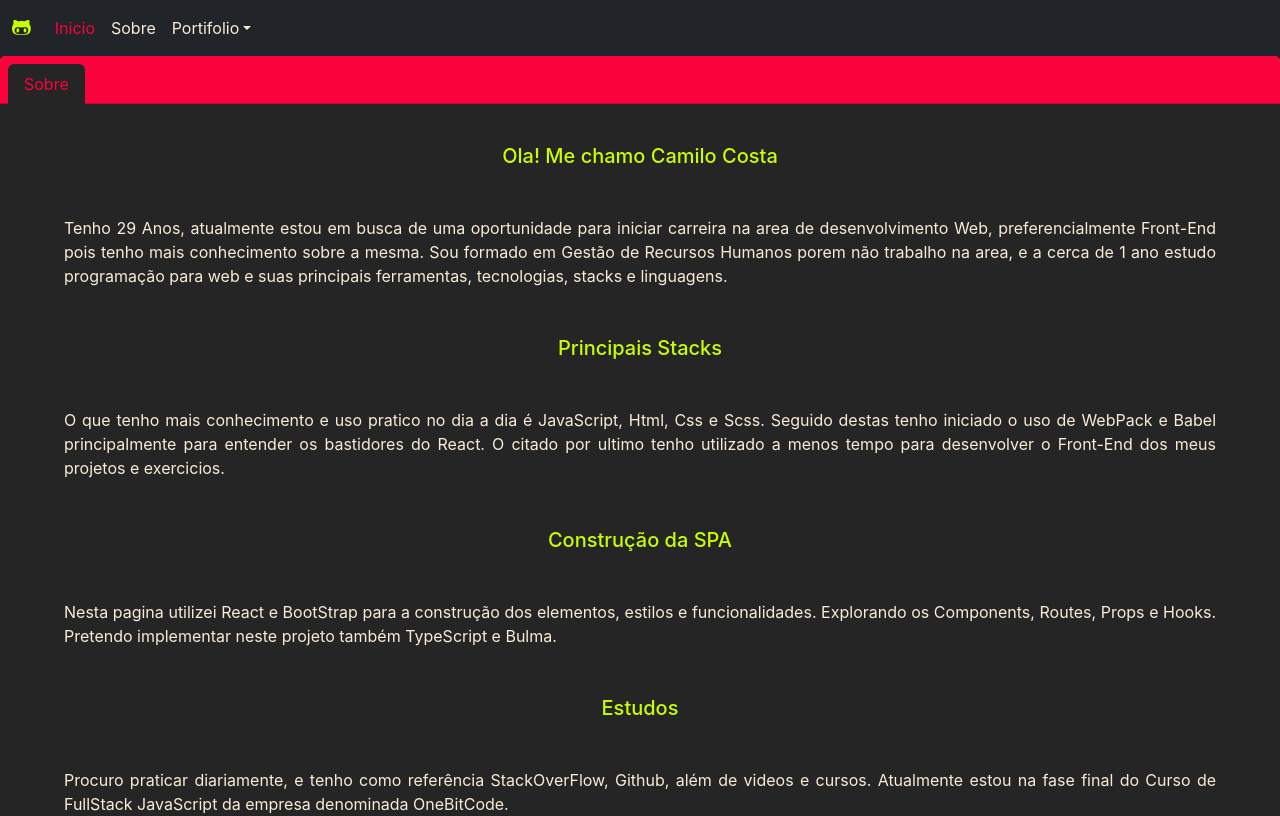
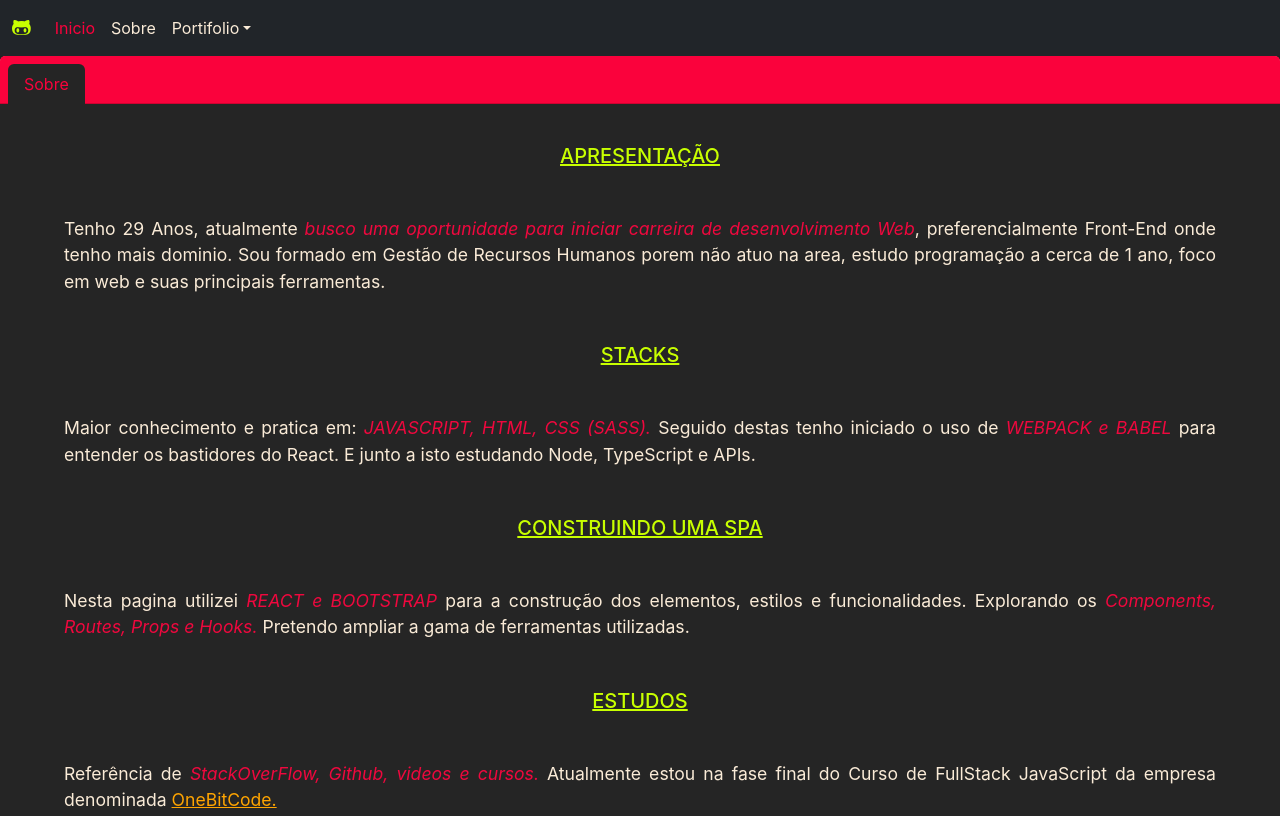
Before and after one commit to CamiloCCarvalho/learning-spa, a React (Create React App) app: page /sobre in a window 1280 px wide. Shown: the top 816 px of the page. Built offline with nearby package versions, Linux system fonts and the light colour scheme.

Commit message:
Commit Att

```diff
--- a/src/components/aboutHome/container/stacks/index.js
+++ b/src/components/aboutHome/container/stacks/index.js
@@ -83,7 +83,7 @@ export const Stacks = () => {
                 </div>
 
             </div>
-        </div>
+            </div>
         </Fragment>
     )
 }
--- a/src/components/contentAbout/contentAbout.css
+++ b/src/components/contentAbout/contentAbout.css
@@ -16,10 +16,23 @@
 }
 .title-about {
     color:#c8ff00;
+    text-decoration:underline;
 }
 .text-about {
     text-align: justify;
     color:antiquewhite;
+    font-size:110%;
+}
+p > i{
+    color:#ef083e;
+}
+p > a{
+    color:orange;
+    text-decoration:underline;
+}
+p > a:hover{
+    color:#c8ff00;
+    transition:0.8s;
 }
 #aboutNavItem-1 {
     background-color:#252525;
--- a/src/components/contentAbout/index.js
+++ b/src/components/contentAbout/index.js
@@ -17,14 +17,17 @@ export const ContentAbout = () => {
                     </ul>
                 </div>
                 <div className="card-body">
-                    <h5 className="card-title title-about mt-4">Ola! Me chamo Camilo Costa</h5>
-                    <p className="card-text text-about m-5">Tenho 29 Anos, atualmente estou em busca de uma oportunidade para iniciar carreira na area de desenvolvimento Web, preferencialmente Front-End pois tenho mais conhecimento sobre a mesma. Sou formado em Gestão de Recursos Humanos porem não trabalho na area, e a cerca de 1 ano estudo programação para web e suas principais ferramentas, tecnologias, stacks e linguagens.</p>
-                    <h5 className="card-title title-about">Principais Stacks</h5>
-                    <p className="card-text text-about m-5">O que tenho mais conhecimento e uso pratico no dia a dia é JavaScript, Html, Css e Scss. Seguido destas tenho iniciado o uso de WebPack e Babel principalmente para entender os bastidores do React. O citado por ultimo tenho utilizado a menos tempo para desenvolver o Front-End dos meus projetos e exercicios.</p>
-                    <h5 className="card-title title-about">Construção da SPA</h5>
-                    <p className="card-text text-about m-5">Nesta pagina utilizei React e BootStrap para a construção dos elementos, estilos e funcionalidades. Explorando os Components, Routes, Props e Hooks. Pretendo implementar neste projeto também TypeScript e Bulma.</p>
-                    <h5 className="card-title title-about">Estudos</h5>
-                    <p className="card-text text-about m-5">Procuro praticar diariamente, e tenho como referência StackOverFlow, Github, além de videos e cursos. Atualmente estou na fase final do Curso de FullStack JavaScript da empresa denominada OneBitCode.</p>
+                    <h5 className="card-title title-about mt-4">APRESENTAÇÃO</h5>
+                    <p className="card-text text-about m-5">Tenho 29 Anos, atualmente <i>busco uma oportunidade para iniciar carreira de desenvolvimento Web</i>, preferencialmente Front-End onde tenho mais dominio. Sou formado em Gestão de Recursos Humanos porem não atuo na area, estudo programação a cerca de 1 ano, foco em web e suas principais ferramentas.</p>
+
+                    <h5 className="card-title title-about">STACKS</h5>
+                    <p className="card-text text-about m-5">Maior conhecimento e pratica em: <i>JAVASCRIPT, HTML, CSS (SASS).</i> Seguido destas tenho iniciado o uso de <i>WEBPACK e BABEL</i> para entender os bastidores do React. E junto a isto estudando Node, TypeScript e APIs.</p>
+
+                    <h5 className="card-title title-about">CONSTRUINDO UMA SPA</h5>
+                    <p className="card-text text-about m-5">Nesta pagina utilizei <i>REACT e BOOTSTRAP</i> para a construção dos elementos, estilos e funcionalidades. Explorando os <i>Components, Routes, Props e Hooks.</i> Pretendo ampliar a gama de ferramentas utilizadas.</p>
+
+                    <h5 className="card-title title-about">ESTUDOS</h5>
+                    <p className="card-text text-about m-5">Referência de <i>StackOverFlow, Github, videos e cursos.</i> Atualmente estou na fase final do Curso de FullStack JavaScript da empresa denominada <a href="https://cursos.onebitcode.com/">OneBitCode.</a></p>
                 </div>
             </div>
         </Fragment>
--- a/src/components/sessionHome/index.js
+++ b/src/components/sessionHome/index.js
@@ -6,9 +6,8 @@ export const SessionHome = ()  => {
     return (
         <Fragment>
             <div className="sessionHome">
-                <p className="display-2" id="home-hi">Hello!</p>
                 <p className="display-1" id="home-name">Eu sou <i>Camilo</i></p>
-                <p className="display-5 mt-3" id="home-content">Front-End Developer Jr. Desenvolvimento web com React, BootStrap, JS e outras Stacks.</p>
+                <p className="display-5 mt-3" id="home-content">Front-End Developer Jr. Desenvolvendo com React, BootStrap, JS e +</p>
 
                 <div className="flip-card mt-5">
                     <div className="flip-card-inner">
--- a/src/components/sessionHome/sessionHome.css
+++ b/src/components/sessionHome/sessionHome.css
@@ -43,7 +43,6 @@
     text-align: center;
     transition: transform 1s;
     transform-style: preserve-3d;
-
   }
 
   /* Flip Horizontal */
@@ -63,7 +62,6 @@
 
   /* Style the front side (fallback if image is missing) */
   .flip-card-front {
-    background-image:radial-gradient(dodgerblue, rgb(65, 4, 232));
     color: antiquewhite;
     box-shadow: 2px 2px 50px rgb(25, 25, 25);
   }
@@ -71,17 +69,21 @@
   /* Style the back side */
   .flip-card-back {
     padding:0.5em;
-    background-image:radial-gradient(rgb(67, 0, 250),dodgerblue);
-    border: 1px solid #005af5;
-    color: antiquewhite;
+    background-image:url(https://raw.githubusercontent.com/CamiloCCarvalho/my-landing-page/master/src/img/camilo.jpg);
+    border: 1px solid #c8ff00;
+    color: #c8ff00;
     box-shadow: 2px 2px 50px rgb(49, 48, 48);
     transform: rotateY(180deg);
+  }
+  .flip-card-back > h1, .flip-card-back > p {
+    background-color:rgba(25, 25, 25, 0.856);
+    border-radius:20px;
   }
 
 #imageDev {
     width:100%;
     height:100%;
     border-radius: 12px;
-    background-image: url('../../logo.svg');
+    background-image: url(https://raw.githubusercontent.com/CamiloCCarvalho/my-landing-page/master/src/img/camilo.jpg);
     background-size: cover;
 }
```
